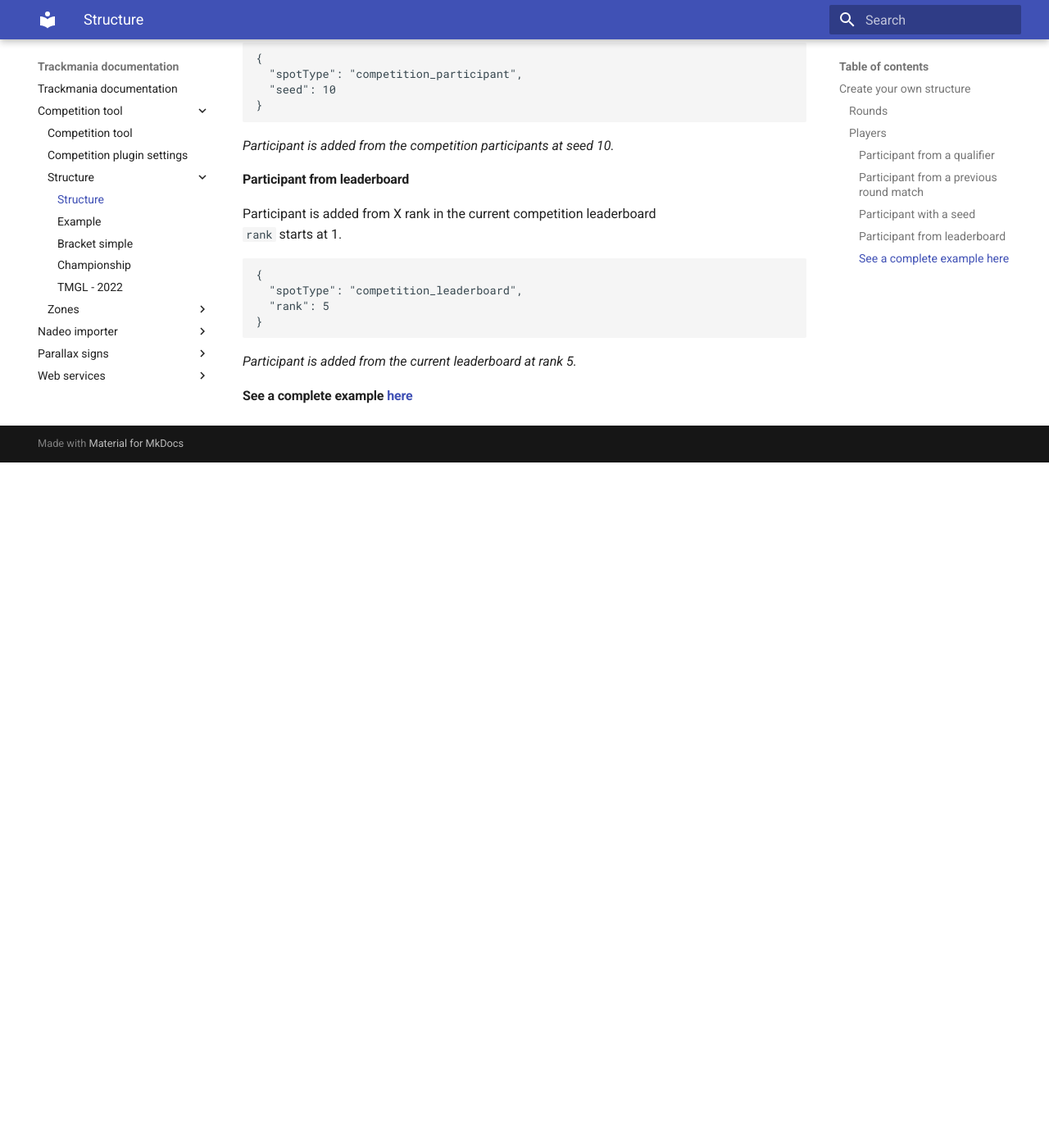
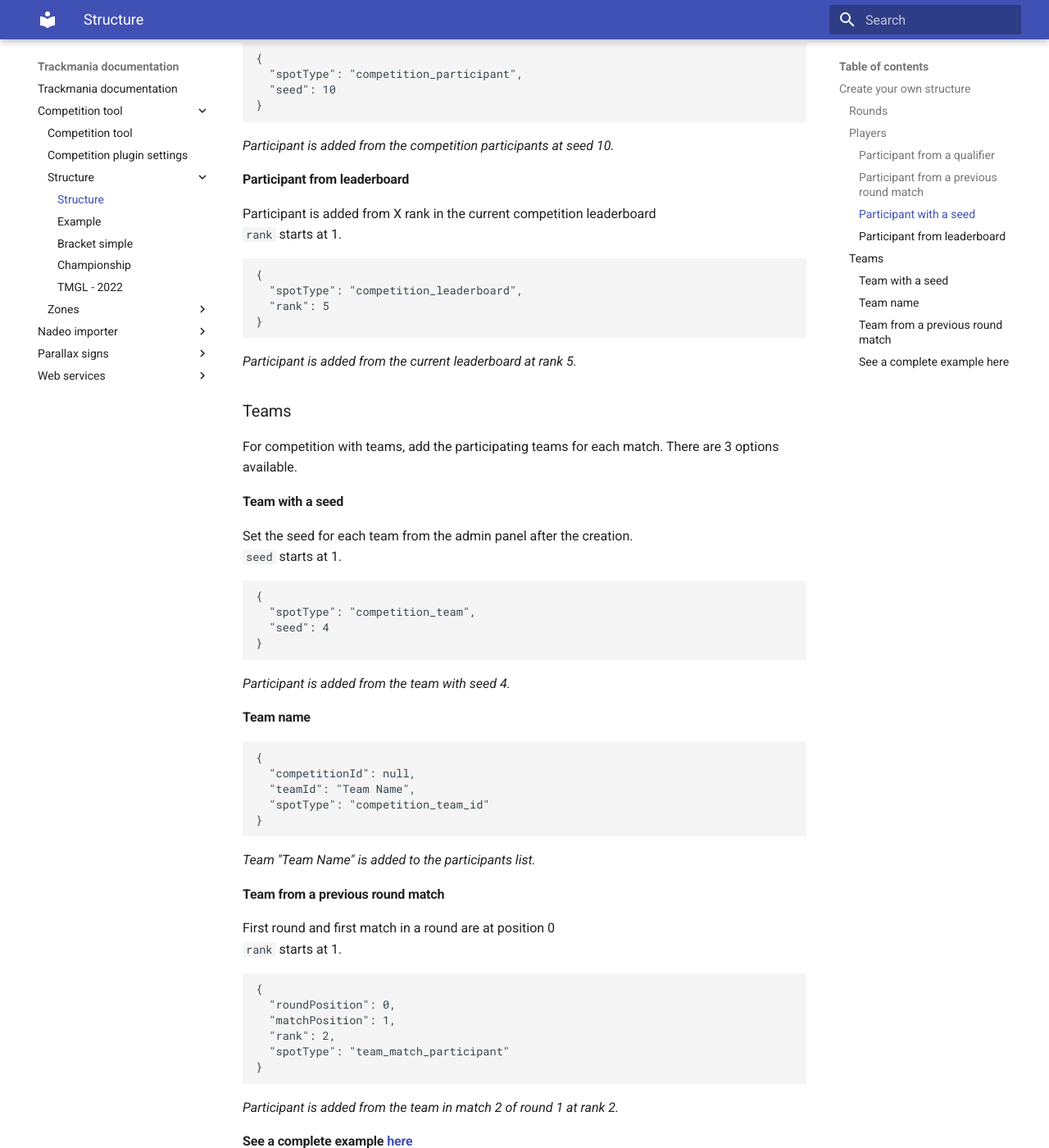
Before and after one commit to nadeo/trackmania-doc, an MkDocs documentation site: the page built from docs/competition-tool/structure/index.md, in a window 1280 px wide and 1400 px high, scrolled down 1871 px. Shown: the whole window at 82% size. Built offline with MkDocs 1.6.1 and Material for MkDocs 9.7.7, drawn with Linux system fonts in a browser that asks for light colours; before the commit the page ends 2435 px from its top, so only the background shows below that.

Commit message:
Add documentation for teams events structure

````diff
--- a/docs/competition-tool/structure/index.md
+++ b/docs/competition-tool/structure/index.md
@@ -96,4 +96,42 @@
 ```
 _Participant is added from the current leaderboard at rank 5._
 
+### Teams
+For competition with teams, add the participating teams for each match.
+There are 3 options available.
+
+#### Team with a seed
+Set the seed for each team from the admin panel after the creation.<br>
+`seed` starts at 1.
+```json
+{
+  "spotType": "competition_team",
+  "seed": 4
+}
+```
+_Participant is added from the team with seed 4._
+
+#### Team name
+```json
+{
+  "competitionId": null,
+  "teamId": "Team Name",
+  "spotType": "competition_team_id"
+}
+```
+_Team "Team Name" is added to the participants list._
+
+#### Team from a previous round match
+First round and first match in a round are at position 0<br>
+`rank` starts at 1.
+```json
+{
+  "roundPosition": 0,
+  "matchPosition": 1,
+  "rank": 2,
+  "spotType": "team_match_participant"
+}
+```
+_Participant is added from the team in match 2 of round 1 at rank 2._
+
 ####See a complete example [here](01-example.md)
````
